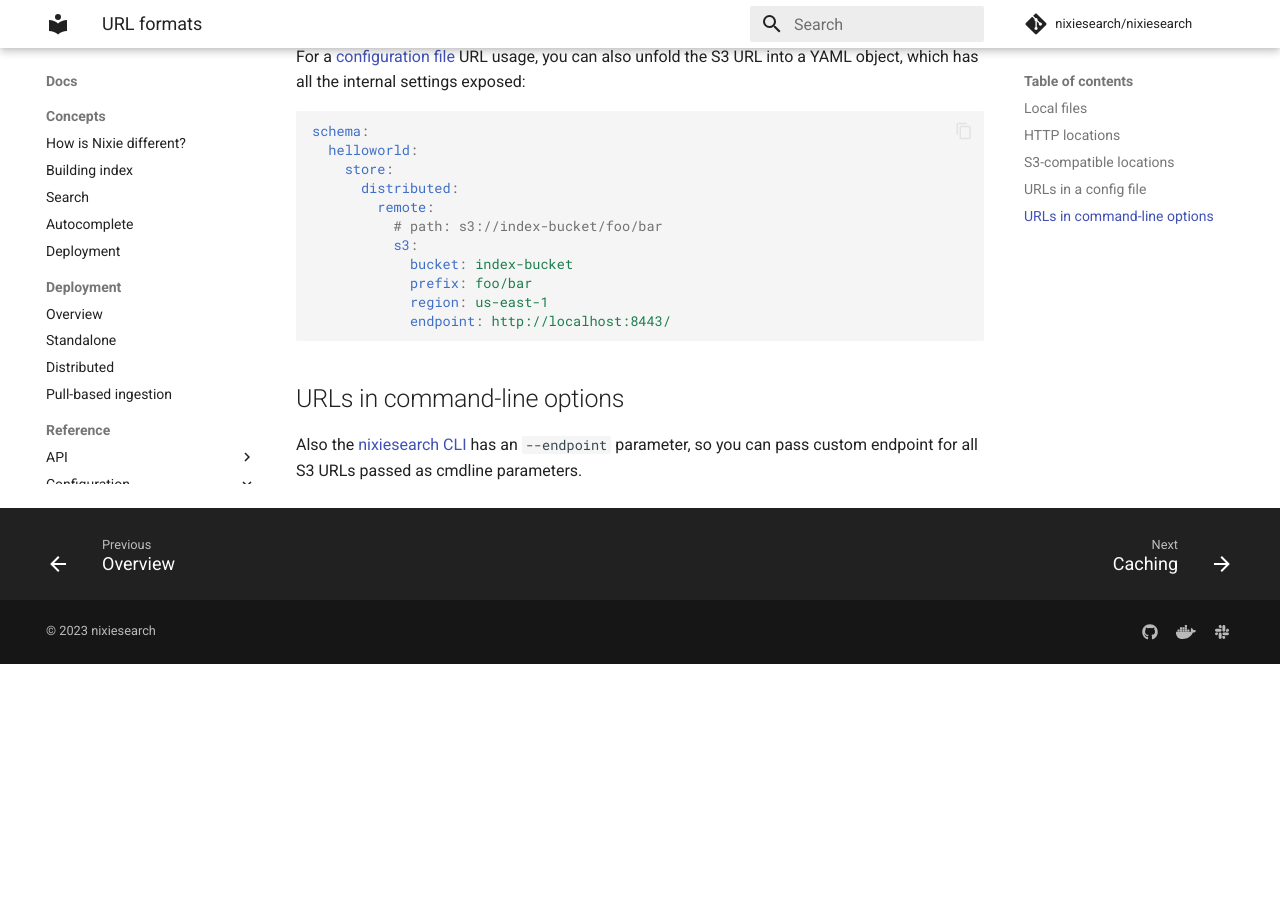
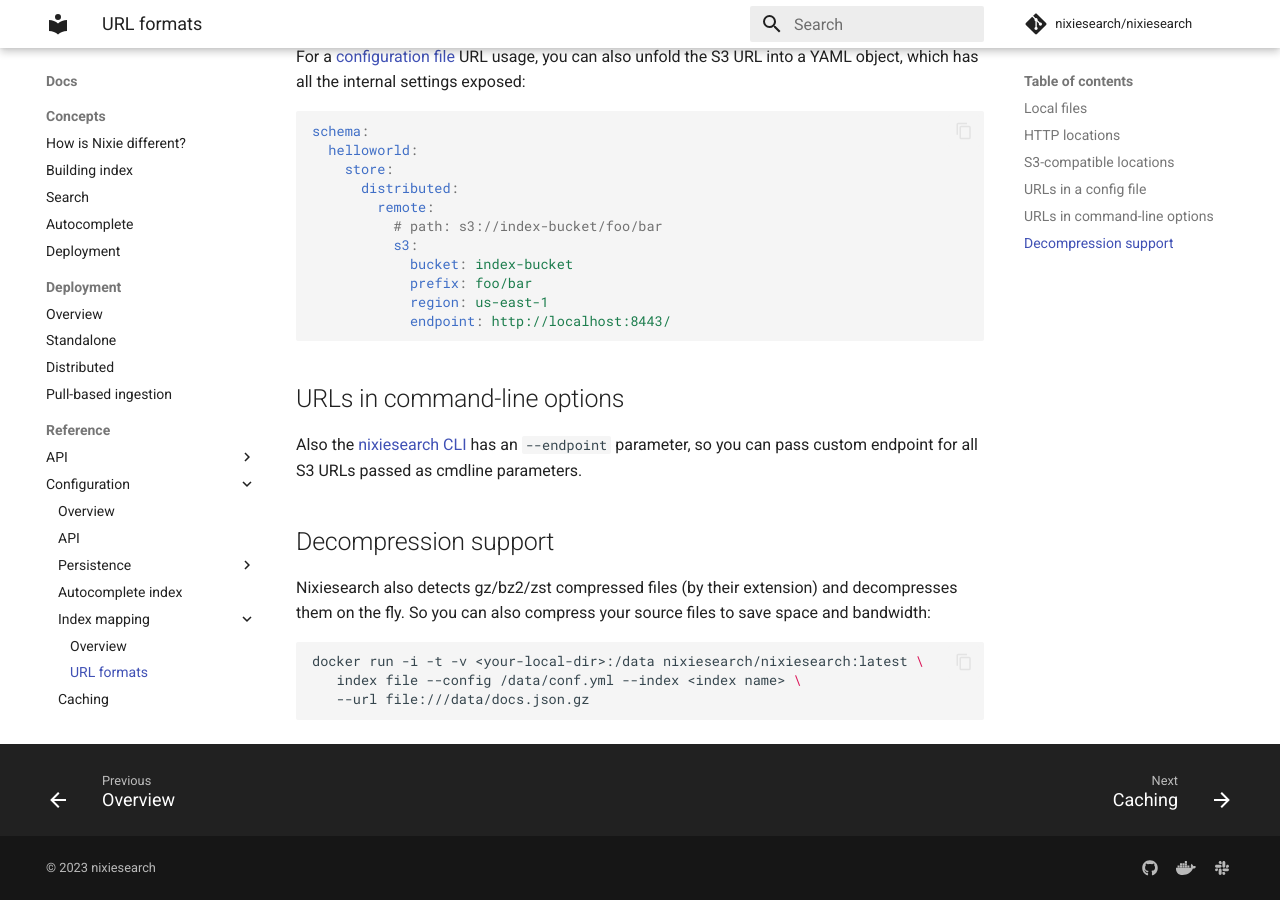
Before and after one commit to nixiesearch/nixiesearch, an MkDocs documentation site: the page built from docs/docs/reference/config/url.md, in a window 1280 px wide and 900 px high, scrolled down 1268 px. Built offline with MkDocs 1.6.1 and Material for MkDocs 9.7.7, drawn with Linux system fonts in a browser that asks for light colours; comment, search, counter and statistics services are not loaded; before the commit the page ends 1932 px from its top, so only the background shows below that.

Commit message:
add docs

````diff
--- a/docs/docs/reference/config/url.md
+++ b/docs/docs/reference/config/url.md
@@ -62,3 +62,13 @@
 ## URLs in command-line options
 
 Also the [nixiesearch CLI](../cli/index.md) has an `--endpoint` parameter, so you can pass custom endpoint for all S3 URLs passed as cmdline parameters.
+
+## Decompression support
+
+Nixiesearch also detects gz/bz2/zst compressed files (by their extension) and decompresses them on the fly. So you can also compress your source files to save space and bandwidth:
+
+```shell
+docker run -i -t -v <your-local-dir>:/data nixiesearch/nixiesearch:latest \
+   index file --config /data/conf.yml --index <index name> \
+   --url file:///data/docs.json.gz
+```
````
